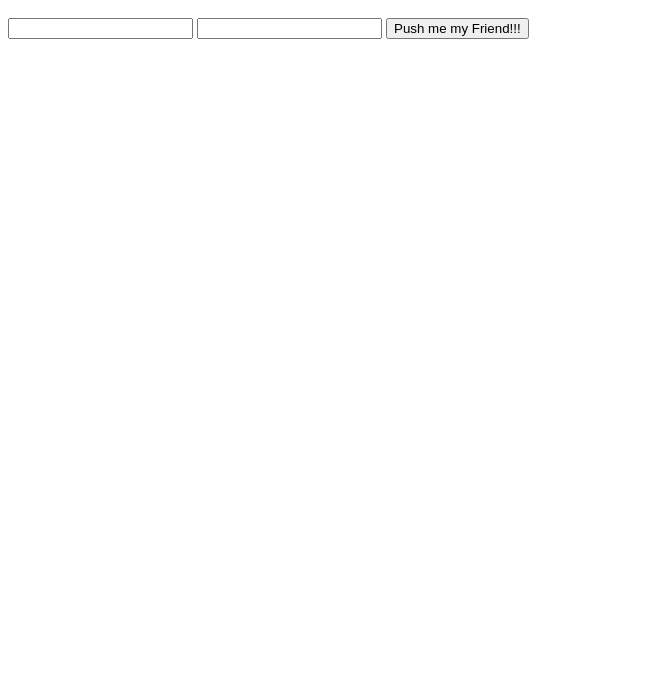
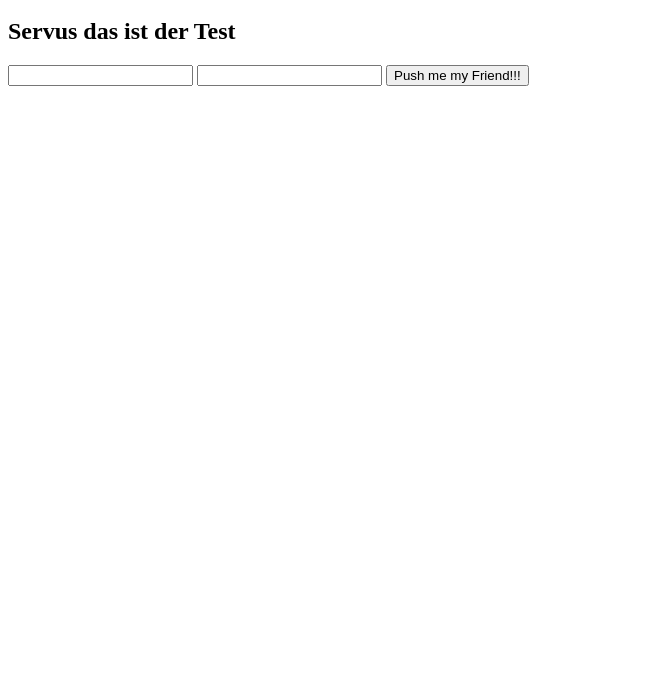
Before and after one commit to EduardFray/gitTest, a plain HTML site: page index.html in a window 1280 px wide. Shown: the part 107-800 px from the top of the page, without its empty margins (0-661 px from the left). Drawn offline with Linux system fonts and the light colour scheme.

Commit message:
check test2

```diff
--- a/index.html
+++ b/index.html
@@ -10,6 +10,7 @@
 
 <body>
     <h1>Das hier ist ein Test fuer Git</h1>
+    <h2>Servus das ist der Test</h2>
     <input type="text">
     <input type="text">
     <button>Push me my Friend!!!</button>
```
